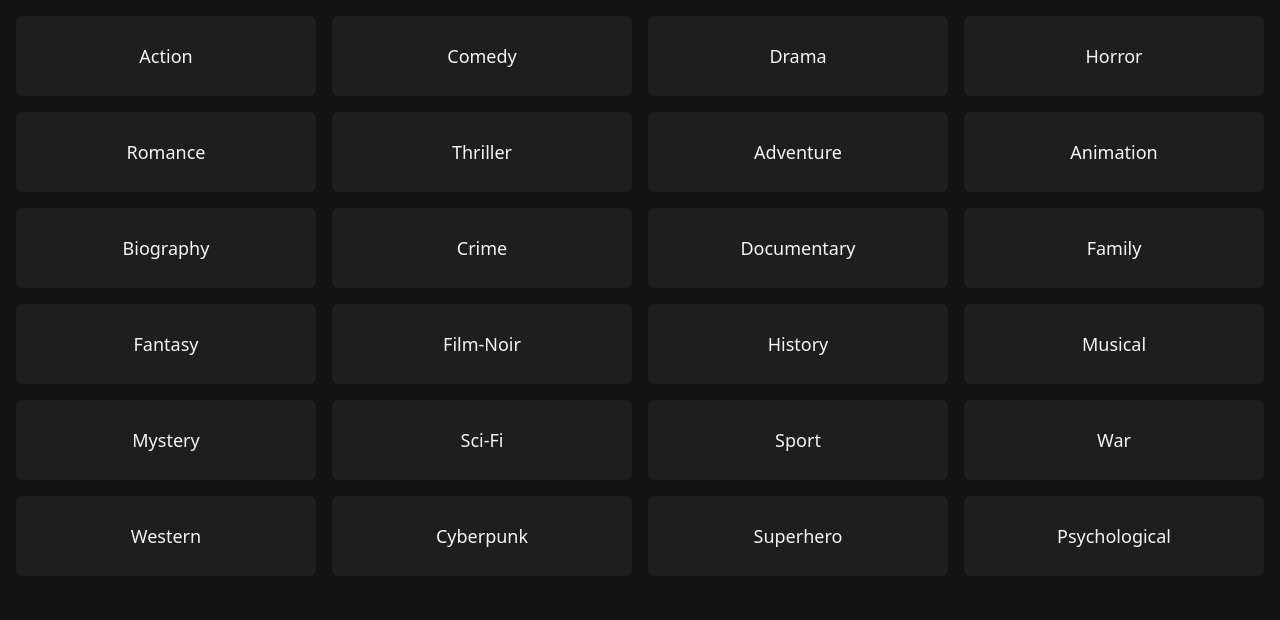
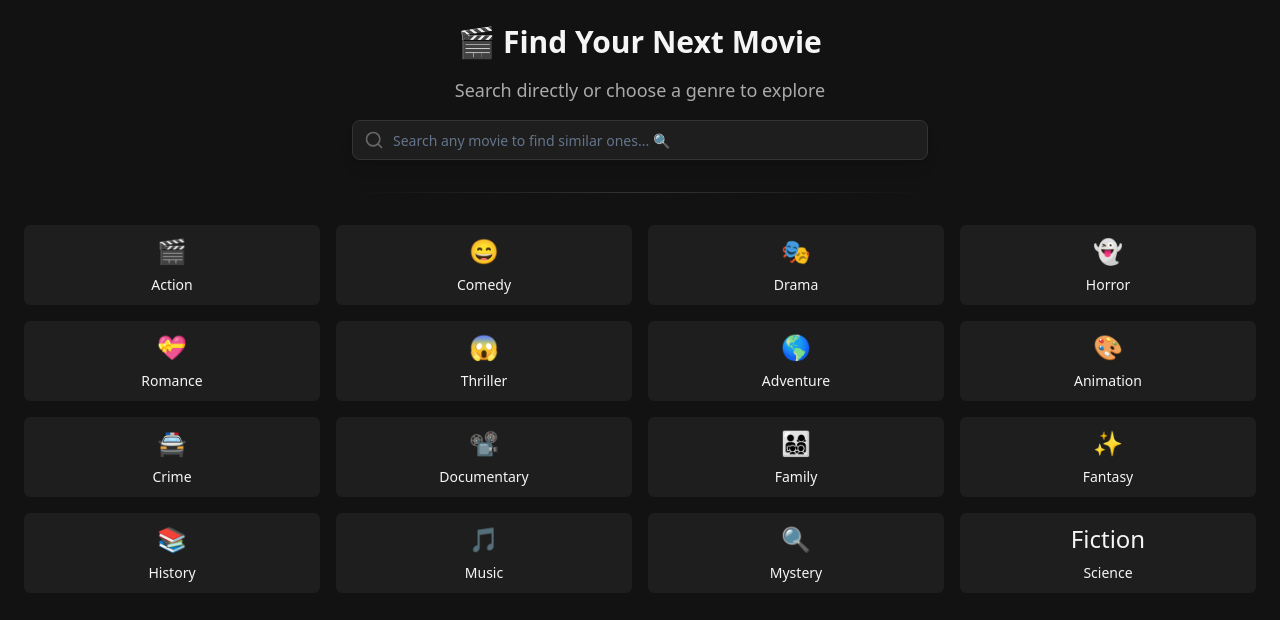
Before and after one commit to kapshere/moviebuff, a React (Vite) app: page / in a window 1280 px wide. Both pictures are taken after a click on the button "Got it". Shown: the top 620 px of the page. Built offline with nearby package versions, Linux system fonts and the light colour scheme.

Commit message:
feat: Improve genre selection and add search
- Added search bar to the genre selection section.
- Allow searching for movies within the genre section.
- Find similar movies based on the search query.

```diff
--- a/src/components/GenreGrid.tsx
+++ b/src/components/GenreGrid.tsx
@@ -1,25 +1,63 @@
 
-import React from 'react';
+import React, { useState } from 'react';
 import { motion } from 'framer-motion';
 import { Button } from '@/components/ui/button';
+import { MovieSearchBar } from './MovieSearchBar';
 
 const genres = [
-  // Popular Genres
-  'Action', 'Comedy', 'Drama', 'Horror', 'Romance', 'Thriller',
-  // Specific Genres
-  'Adventure', 'Animation', 'Biography', 'Crime', 'Documentary', 'Family',
-  // Niche Genres
-  'Fantasy', 'Film-Noir', 'History', 'Musical', 'Mystery', 'Sci-Fi',
-  // Special Categories
-  'Sport', 'War', 'Western', 'Cyberpunk', 'Superhero', 'Psychological'
+  { id: 28, name: 'Action 🎬' },
+  { id: 35, name: 'Comedy 😄' },
+  { id: 18, name: 'Drama 🎭' },
+  { id: 27, name: 'Horror 👻' },
+  { id: 10749, name: 'Romance 💝' },
+  { id: 53, name: 'Thriller 😱' },
+  { id: 12, name: 'Adventure 🌎' },
+  { id: 16, name: 'Animation 🎨' },
+  { id: 80, name: 'Crime 🚔' },
+  { id: 99, name: 'Documentary 📽' },
+  { id: 10751, name: 'Family 👨‍👩‍👧‍👦' },
+  { id: 14, name: 'Fantasy ✨' },
+  { id: 36, name: 'History 📚' },
+  { id: 10402, name: 'Music 🎵' },
+  { id: 9648, name: 'Mystery 🔍' },
+  { id: 878, name: 'Science Fiction 🚀' }
 ];
 
-export const GenreGrid = ({ onGenreSelect }: { onGenreSelect: (genre: string) => void }) => {
+interface GenreGridProps {
+  onGenreSelect: (genre: string) => void;
+  onDirectSearch: (query: string) => void;
+}
+
+export const GenreGrid = ({ onGenreSelect, onDirectSearch }: GenreGridProps) => {
+  const [selectedGenre, setSelectedGenre] = useState<string | null>(null);
+
+  const handleGenreClick = (genre: string) => {
+    setSelectedGenre(genre);
+    onGenreSelect(genre);
+  };
+
   return (
-    <div className="p-4 grid grid-cols-2 md:grid-cols-3 lg:grid-cols-4 gap-4">
+    <div className="p-6 space-y-8">
+      <div className="text-center space-y-4">
+        <h2 className="text-3xl font-bold text-[#F5F5F5] mb-2">
+          🎬 Find Your Next Movie
+        </h2>
+        <p className="text-[#AAAAAA] text-lg">
+          Search directly or choose a genre to explore
+        </p>
+        <MovieSearchBar
+          onSearch={onDirectSearch}
+          placeholder="Search any movie to find similar ones... 🔍"
+        />
+        <div className="w-full max-w-xl mx-auto pt-4">
+          <div className="h-px bg-gradient-to-r from-transparent via-[#333333] to-transparent" />
+        </div>
+      </div>
+
+      <div className="grid grid-cols-2 md:grid-cols-3 lg:grid-cols-4 gap-4">
         {genres.map((genre, index) => (
           <motion.div
-          key={genre}
+            key={genre.id}
             whileHover={{ scale: 1.02 }}
             whileTap={{ scale: 0.98 }}
             initial={{ opacity: 0, y: 20 }}
@@ -27,14 +65,22 @@ export const GenreGrid = ({ onGenreSelect }: { onGenreSelect: (genre: string) =>
             transition={{ delay: index * 0.1 }}
           >
             <Button
-            onClick={() => onGenreSelect(genre)}
-            className="w-full h-full min-h-[80px] text-lg font-medium bg-[#1E1E1E] hover:bg-[#8B5CF6] text-[#F5F5F5]"
+              onClick={() => handleGenreClick(genre.name.split(' ')[0])}
+              className={`w-full h-full min-h-[80px] text-lg font-medium transition-all duration-300
+                ${selectedGenre === genre.name.split(' ')[0]
+                  ? 'bg-[#8B5CF6] text-white shadow-lg'
+                  : 'bg-[#1E1E1E] hover:bg-[#2A2A2A] text-[#F5F5F5]'
+                }`}
               variant="ghost"
             >
-            {genre}
+              <span className="flex flex-col items-center gap-2">
+                <span className="text-2xl">{genre.name.split(' ')[1]}</span>
+                <span className="text-sm font-normal">{genre.name.split(' ')[0]}</span>
+              </span>
             </Button>
           </motion.div>
         ))}
       </div>
+    </div>
   );
 };
--- /dev/null
+++ b/src/components/MovieSearchBar.tsx
@@ -0,0 +1,33 @@
+
+import React, { useState } from 'react';
+import { Input } from '@/components/ui/input';
+import { Search } from 'lucide-react';
+
+interface MovieSearchBarProps {
+  onSearch: (query: string) => void;
+  placeholder?: string;
+}
+
+export const MovieSearchBar = ({ onSearch, placeholder = "Search movies..." }: MovieSearchBarProps) => {
+  const [query, setQuery] = useState('');
+
+  const handleSubmit = (e: React.FormEvent) => {
+    e.preventDefault();
+    if (query.trim()) {
+      onSearch(query.trim());
+    }
+  };
+
+  return (
+    <form onSubmit={handleSubmit} className="relative w-full max-w-xl mx-auto">
+      <Input
+        type="text"
+        placeholder={placeholder}
+        value={query}
+        onChange={(e) => setQuery(e.target.value)}
+        className="bg-[#1E1E1E] text-[#F5F5F5] border-[#333333] pl-10 pr-4 py-3 rounded-lg shadow-lg"
+      />
+      <Search className="absolute left-3 top-1/2 transform -translate-y-1/2 text-[#666666] w-5 h-5" />
+    </form>
+  );
+};
--- a/src/pages/Index.tsx
+++ b/src/pages/Index.tsx
@@ -4,6 +4,7 @@ import { LoadingScreen } from '@/components/LoadingScreen';
 import { OnboardingTip } from '@/components/OnboardingTip';
 import { GenreGrid } from '@/components/GenreGrid';
 import { MovieSearch } from '@/components/MovieSearch';
+import { toast } from 'sonner';
 
 const Index = () => {
   const [showLoading, setShowLoading] = useState(true);
@@ -23,17 +24,29 @@ const Index = () => {
   };
 
   const handleGenreSelect = (genre: string) => {
-    console.log('Selected genre:', genre);
     setSelectedGenre(genre);
     setShowGenres(false);
     setShowMovieSearch(true);
+    toast.success(`Looking for ${genre} movies! 🎬`);
+  };
+
+  const handleDirectSearch = (query: string) => {
+    setSelectedGenre('Search');
+    setShowGenres(false);
+    setShowMovieSearch(true);
+    toast.success(`Searching for movies like "${query}" 🔍`);
   };
 
   return (
     <div className="min-h-screen bg-[#121212]">
       {showLoading && <LoadingScreen onComplete={handleLoadingComplete} />}
       {showOnboarding && <OnboardingTip onDismiss={handleOnboardingDismiss} />}
-      {showGenres && <GenreGrid onGenreSelect={handleGenreSelect} />}
+      {showGenres && (
+        <GenreGrid
+          onGenreSelect={handleGenreSelect}
+          onDirectSearch={handleDirectSearch}
+        />
+      )}
       {showMovieSearch && <MovieSearch selectedGenre={selectedGenre} />}
     </div>
   );
```
Lines whose indentation alone changed are shown as unchanged.
